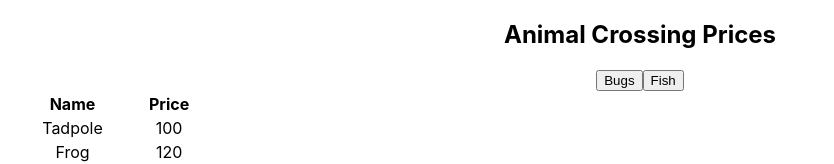
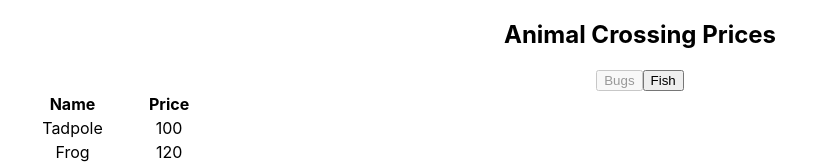
Before and after one commit to ExperimentMonty/acnh-sell-list, a React (Create React App) app: page / in a window 1280 px wide. Both pictures are taken after a click on the button "Bugs". Shown: the top 164 px of the page, without its empty margins (0-834 px from the left). Built offline with nearby package versions, Linux system fonts and the light colour scheme.

Commit message:
Make it a little more clear about what the state of the table and toggle buttons are

```diff
--- a/src/App.js
+++ b/src/App.js
@@ -64,11 +64,16 @@
                 {/*    Learn React*/}
                 {/*  </a>*/}
                 {/*</header>*/}
-                <TableHeader bugsOnClick={() => this.toggleBugs()}
-                             fishOnClick={() => this.toggleFish()}/>
+                <TableHeader
+                    bugsIncluded={this.state.bugsIncluded}
+                    fishIncluded={this.state.fishIncluded}
+                    bugsOnClick={() => this.toggleBugs()}
+                    fishOnClick={() => this.toggleFish()}
+                />
                 <ItemTable
                     bugsList={this.state.bugsIncluded ? this.state.bugsList : []}
-                    fishList={this.state.fishIncluded ? this.state.fishList: []}/>
+                    fishList={this.state.fishIncluded ? this.state.fishList: []}
+                />
             </div>
         );
     }
--- a/src/HeaderToggle.js
+++ b/src/HeaderToggle.js
@@ -1,12 +1,28 @@
 import React from "react";
+import styled from "styled-components";
+
+const Button = styled.button``
+const DisabledButton = styled(Button)`
+    opacity: 0.4
+`
 
 export default class HeaderToggle extends React.Component {
 
     render() {
-        return (
-            <button onClick={this.props.onClick}>
-                {this.props.title}
-            </button>
-        )
+        if (this.props.status) {
+            return (
+                <Button onClick={this.props.onClick}>
+                    {this.props.title}
+                </Button>
+            )
+        }
+        else {
+            return (
+                <DisabledButton onClick={this.props.onClick}>
+                    {this.props.title}
+                </DisabledButton>
+            )
+        }
+
     }
 }
--- a/src/TableHeader.js
+++ b/src/TableHeader.js
@@ -8,10 +8,12 @@
             <>
                 <HeaderToggle
                     title="Bugs"
+                    status={this.props.bugsIncluded}
                     onClick={this.props.bugsOnClick}
                 />
                 <HeaderToggle
                     title="Fish"
+                    status={this.props.fishIncluded}
                     onClick={this.props.fishOnClick}
                 />
             </>
```
